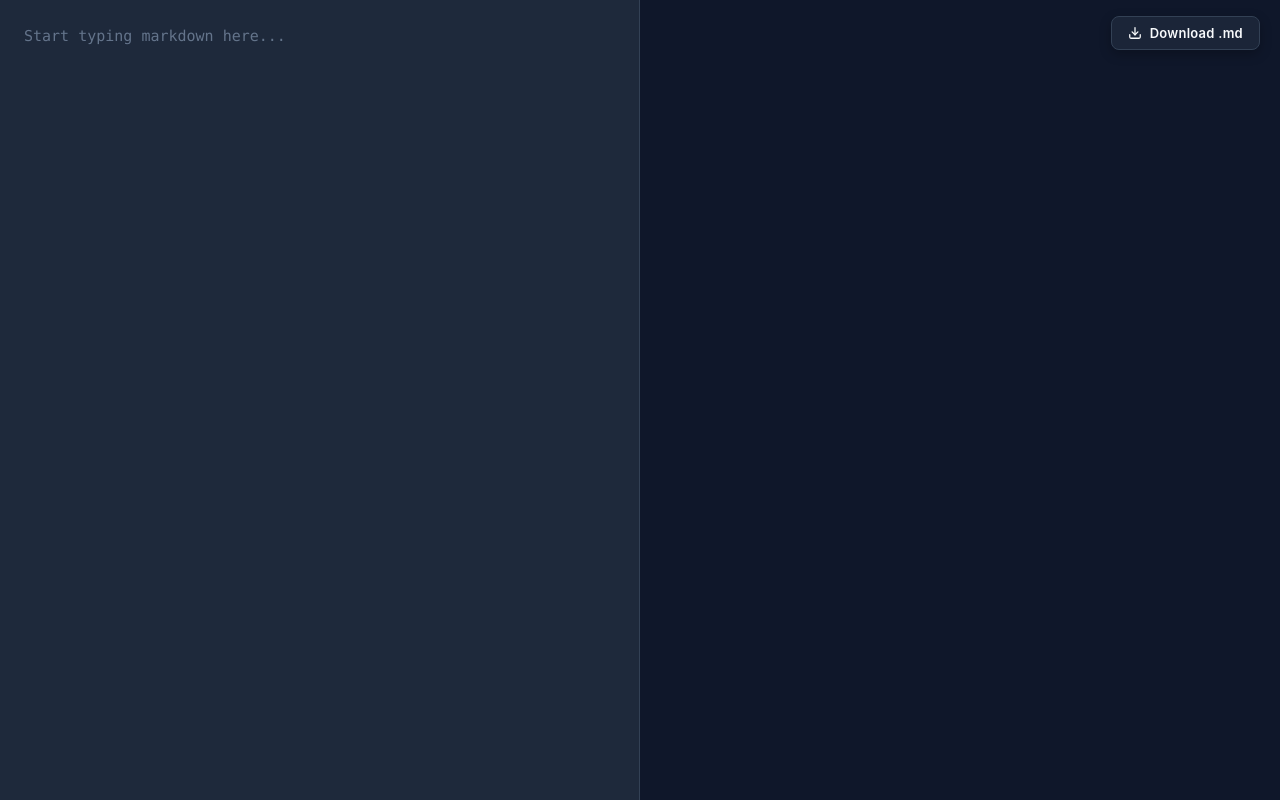
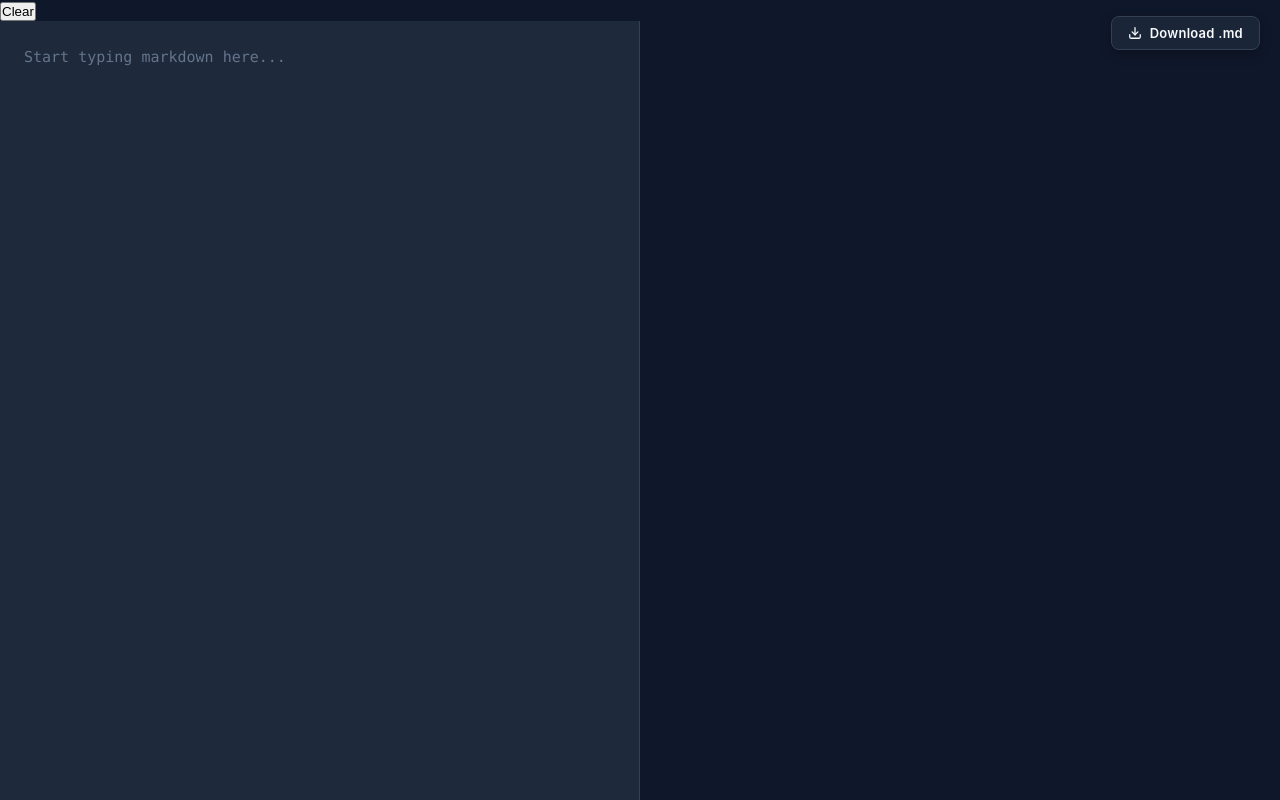
Before and after one commit to abikurian/memo-lite, a website built with Vite: page index.html in a window 1280 px wide. Built offline with nearby package versions, Linux system fonts and the light colour scheme.

Commit message:
ui: add clear memory button to interface

```diff
--- a/index.html
+++ b/index.html
@@ -10,6 +10,7 @@
 </head>
 
 <body>
+  <button id="clear-btn">Clear</button>
   <button id="download-btn">Download .md</button>
   <div class="split-container">
     <textarea id="editor" placeholder="Start typing markdown here..."></textarea>
```
